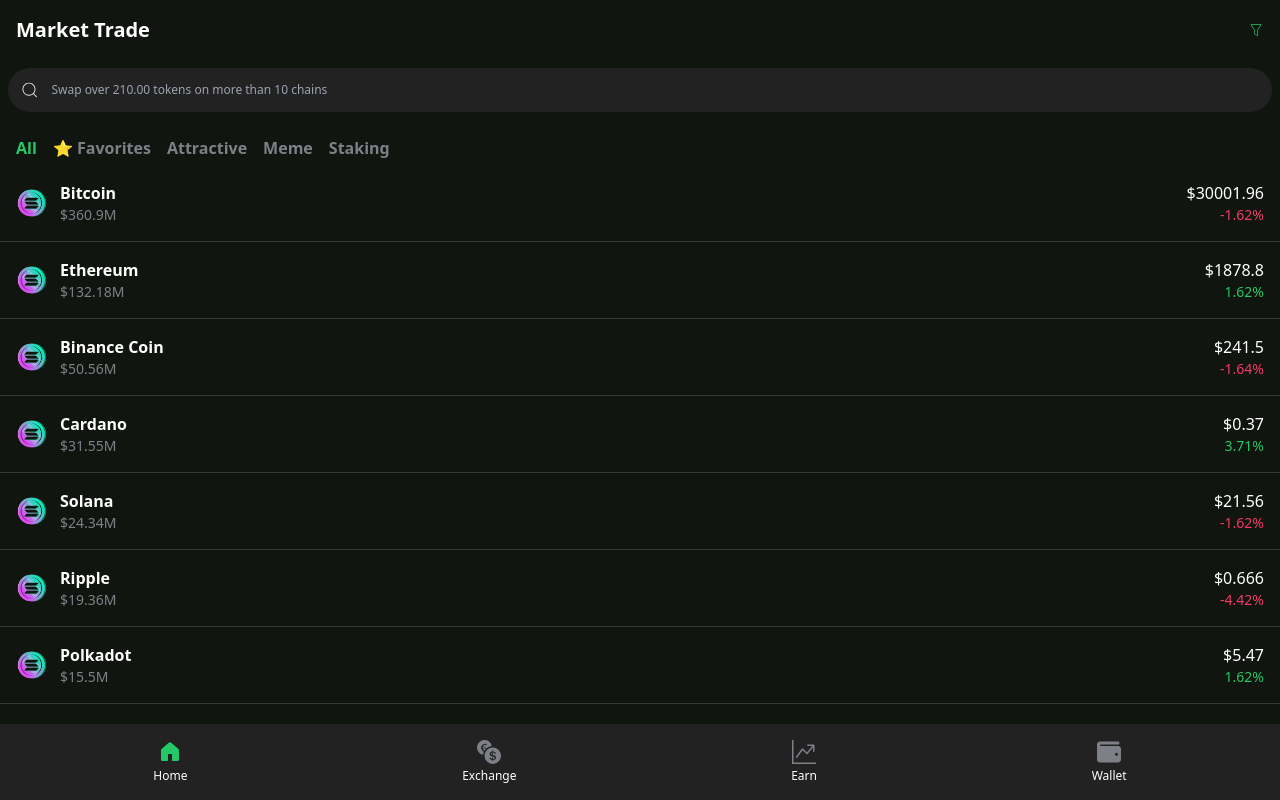
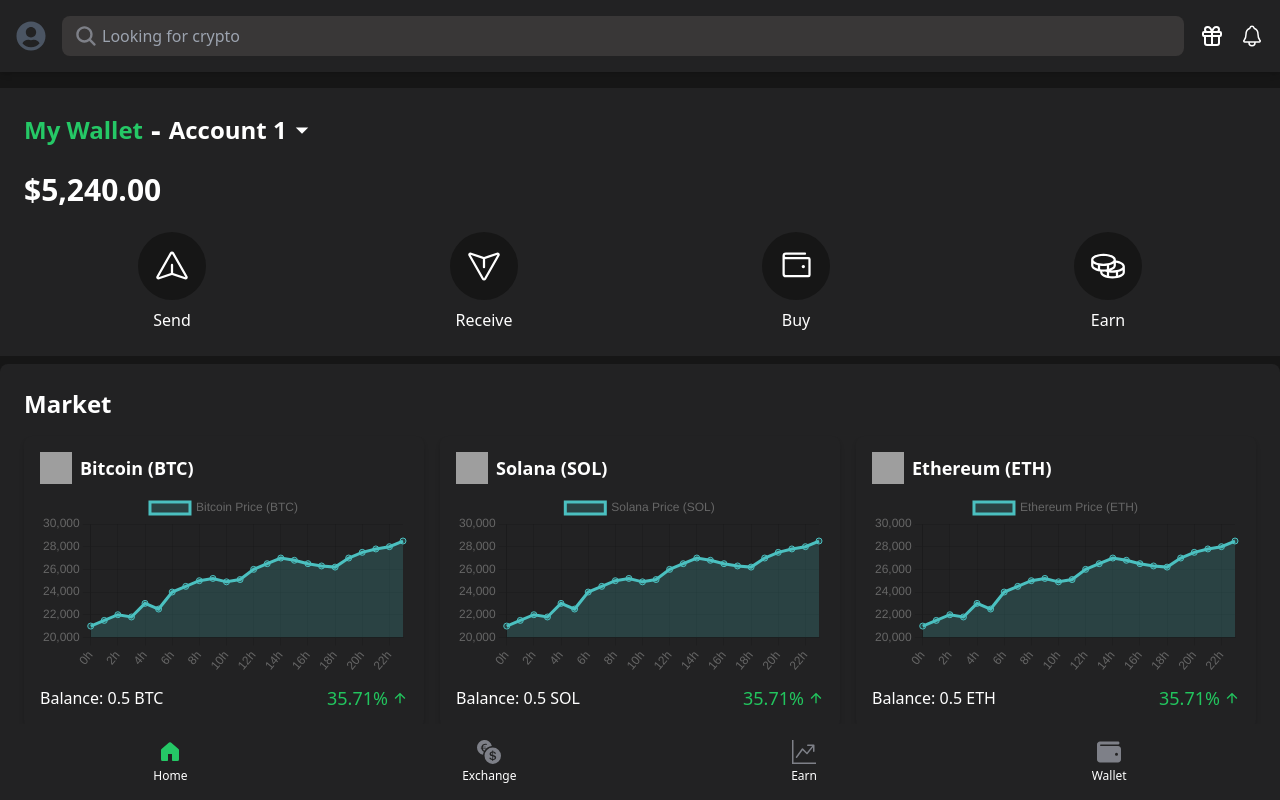
Before and after one commit to aleyamaliki/lyt-trading-fast, a React app: page / in a window 1280 px wide. Shown: the top 800 px of the page. Built offline with nearby package versions, Linux system fonts and the light colour scheme; grey boxes are pictures that could not be loaded; the HTML template or start-up script is replaced by a standard one.

Commit message:
home header, wallet, market graph added

```diff
--- a/package.json
+++ b/package.json
@@ -11,7 +11,10 @@
     "generate-pwa-assets": "pwa-assets-generator --preset minimal public/logo.svg"
   },
   "dependencies": {
+    "chart.js": "^4.4.4",
+    "lucide-react": "^0.447.0",
     "react": "^18.3.1",
+    "react-chartjs-2": "^5.2.0",
     "react-dom": "^18.3.1",
     "react-icons": "^5.3.0"
   },
--- a/src/App.jsx
+++ b/src/App.jsx
@@ -1,39 +1,18 @@
 import React, { useState, useEffect } from "react";
-import CollapsibleHeader from "./components/CollapsibleHeader.jsx";
-import CryptoList from "./components/CryptoList.jsx";
 import BottomNavigation from "./components/BottomNavigation.jsx";
-import { cryptoData } from "./dummyData/cryptoData.js";
+import HomeHeader from "./components/NavBar/HomeHeader.jsx";
+import Wallet from "./components/Wallet.jsx";
+import ExchangeMarket from "./components/ExchangeMarket.jsx";
+import MarketGraph from "./components/MarketGraph.jsx";
 
 const App = () => {
-  const [activeTab, setActiveTab] = useState("All");
   const [activeNavTab, setActiveNavTab] = useState("Home");
-  const [searchTerm, setSearchTerm] = useState("");
-  const [filteredCryptoData, setFilteredCryptoData] = useState(cryptoData);
-
-  const tabs = ["All", "⭐ Favorites", "Attractive", "Meme", "Staking"];
-
-  useEffect(() => {
-    const filtered = cryptoData.filter((crypto) =>
-      crypto.name.toLowerCase().includes(searchTerm.toLowerCase())
-    );
-    setFilteredCryptoData(filtered);
-  }, [searchTerm]);
-
-  const handleSearch = (term) => {
-    setSearchTerm(term);
-  };
 
   return (
     <div className="bg-backdrop min-h-screen text-white">
-      <CollapsibleHeader
-        tabs={tabs}
-        activeTab={activeTab}
-        onTabChange={setActiveTab}
-        onSearch={handleSearch}
-      />
-      <div className="relative">
-        <CryptoList cryptoData={filteredCryptoData} />
-      </div>
+      <HomeHeader/>
+      <Wallet/>
+      <ExchangeMarket/>
       <BottomNavigation
         activeTab={activeNavTab}
         onTabChange={setActiveNavTab}
--- a/src/components/CollapsibleHeader.jsx
+++ b/src/components/CollapsibleHeader.jsx
@@ -1,5 +1,5 @@
 import React, { useState, useEffect } from "react";
-import Header from "./Header";
+import ExchangeHeader from "./ExchangeHeader";
 import SearchBar from "./SearchBar";
 import TabBar from "./TabBar";
 
@@ -26,7 +26,7 @@
         opacity: opacity,
       }}
     >
-      <Header />
+      <ExchangeHeader />
       <SearchBar onSearch={onSearch} />
       <TabBar tabs={tabs} activeTab={activeTab} onTabChange={onTabChange} />
     </div>
--- /dev/null
+++ b/src/components/ExchangeMarket.jsx
@@ -0,0 +1,16 @@
+import React from 'react';
+//import MarketGraph from './MarketGraph';
+import MarketOverview from './MarketGraph';
+
+const ExchangeMarket = () => {
+    return (
+        <div className="pb-2">
+        <div className="bg-menuDark p-6 rounded-lg shadow-lg text-white">
+            <h1 className="text-2xl font-bold mb-4">Market</h1>
+            <MarketOverview />
+        </div>
+        </div>
+    );
+};
+
+export default ExchangeMarket;
--- /dev/null
+++ b/src/components/MarketGraph.jsx
@@ -0,0 +1,59 @@
+import React from 'react';
+import marketGraphData from '../dummyData/marketGraphData'; // Import the dummy data
+import { Line } from 'react-chartjs-2';
+import { Chart, registerables } from 'chart.js'; // Import Chart.js components
+import { MdArrowUpward, MdArrowDownward } from 'react-icons/md'; // Import icons
+
+// Register Chart.js components
+Chart.register(...registerables);
+
+const Market = () => {
+    return (
+            <div className="grid grid-cols-1 md:grid-cols-3 gap-4">
+                {marketGraphData.map((crypto) => {
+                    const data = {
+                        labels: Array.from({ length: crypto.priceHistory.length }, (_, i) => `${i}h`),
+                        datasets: [
+                            {
+                                label: `${crypto.name} Price (${crypto.currency})`,
+                                data: crypto.priceHistory,
+                                borderColor: 'rgba(75, 192, 192, 1)',
+                                backgroundColor: 'rgba(75, 192, 192, 0.2)',
+                                fill: true,
+                            },
+                        ],
+                    };
+
+                    // Calculate percentage change
+                    const firstPrice = crypto.priceHistory[0];
+                    const lastPrice = crypto.priceHistory[crypto.priceHistory.length - 1];
+                    const percentageChange = ((lastPrice - firstPrice) / firstPrice) * 100;
+
+                    return (
+                        <div key={crypto.id} className="bg-menuDark p-4 rounded-lg shadow-md">
+                            <div className="flex items-center mb-2">
+                                <img src={crypto.logo} alt={`${crypto.name} logo`} className="w-8 h-8 mr-2" />
+                                <h2 className="text-lg font-semibold text-white">{crypto.name} ({crypto.currency})</h2>
+                            </div>
+                            <Line data={data} options={{ responsive: true }} />
+                            <div className="flex justify-between items-center mt-2">
+                                <p className="text-white">Balance: {crypto.balance} {crypto.currency}</p>
+                                <div className="flex items-center">
+                                    <p className={`text-lg ${percentageChange >= 0 ? 'text-green-500' : 'text-red-500'}`}>
+                                        {percentageChange.toFixed(2)}%
+                                    </p>
+                                    {percentageChange >= 0 ? (
+                                        <MdArrowUpward className="text-green-500 ml-1" />
+                                    ) : (
+                                        <MdArrowDownward className="text-red-500 ml-1" />
+                                    )}
+                                </div>
+                            </div>
+                        </div>
+                    );
+                })}
+            </div>
+    );
+};
+
+export default Market;
--- a/src/components/Header.jsx
+++ b/src/components/NavBar/ExchangeHeader.jsx
@@ -1,7 +1,7 @@
 import React from "react";
 import { CiFilter } from "react-icons/ci";
 
-const Header = () => {
+const ExchangeHeader = () => {
   return (
     <header className="flex justify-between items-center p-4 bg-surface text-white">
       <h1 className="text-xl font-bold">Market Trade</h1>
@@ -12,4 +12,4 @@
   );
 };
 
-export default Header;
+export default ExchangeHeader;
--- /dev/null
+++ b/src/components/NavBar/HomeHeader.jsx
@@ -0,0 +1,44 @@
+import React from 'react';
+import { FaSearch, FaUserCircle } from 'react-icons/fa';
+import { IoNotificationsOutline, IoSearch  } from 'react-icons/io5';
+import { LuGift  } from 'react-icons/lu';
+
+const HomeHeader = () => {
+    return (
+        <header className="pb-4">
+        <div className="bg-menuDark p-4 shadow-md flex justify-between items-center w-full">
+            {/* Profile Icon */}
+            <div className="flex items-center">
+                <FaUserCircle className="text-gray-600 text-3xl" />
+            </div>
+
+            {/* Search Bar */}
+            <div className="flex-grow mx-4">
+                <div className="relative w-full">
+                    <input
+                        type="text"
+                        placeholder="Looking for crypto"
+                        className="w-full bg-line text-secondary rounded-lg pl-10 py-2 focus:outline-none"
+                    />
+                    <IoSearch className="absolute left-3 top-1/2 transform -translate-y-1/2 text-secondary text-2xl" />
+                </div>
+            </div>
+
+            {/* Icons Section */}
+            <div className="flex items-center space-x-4">
+                {/* Gift Icon */}
+                <button className="text-white text-2xl">
+                    <LuGift />
+                </button>
+
+                {/* Notification Icon */}
+                <button className="text-white text-2xl">
+                    <IoNotificationsOutline />
+                </button>
+            </div>
+            </div>
+        </header>
+    );
+};
+
+export default HomeHeader;
--- /dev/null
+++ b/src/components/Wallet.jsx
@@ -0,0 +1,61 @@
+import { FaPaperPlane, FaDownload, FaShoppingCart, FaCoins } from 'react-icons/fa';
+import { useState } from 'react';
+import { PiCoins, PiPaperPlane, PiWallet } from 'react-icons/pi';
+import { MdArrowDropDown } from 'react-icons/md';
+
+const Wallet = () => {
+    return (
+        <div className="pb-2">
+        <div className="p-6 bg-menuDark">
+            {/* Header Section */}
+            <div className="flex items-center mb-6">
+                <h1 className="text-2xl font-bold text-primary">My Wallet</h1>
+                <h1 className="text-3xl font-bold text-white px-2"> - </h1>
+                <h1 className="text-2xl font-bold text-white flex items-center">Account 1 <MdArrowDropDown className="text-3xl" /></h1>
+            </div>
+
+            {/* Balance Section */}
+            <div className="mb-6">
+                <p className="text-3xl font-bold">$5,240.00</p>
+            </div>
+
+            {/* Buttons Section */}
+            <div className="grid grid-cols-4 gap-4">
+                {/* Send */}
+                <div className="flex flex-col items-center">
+                    <div className="bg-backdrop text-white p-4 rounded-full mb-2">
+                        <PiPaperPlane className="text-4xl" />
+                    </div>
+                    <p className="text-white">Send</p>
+                </div>
+
+                {/* Receive */}
+                <div className="flex flex-col items-center">
+                    <div className="bg-backdrop text-white p-4 rounded-full mb-2">
+                        <PiPaperPlane className="text-4xl transform rotate-180" />
+                    </div>
+                    <p className="text-white">Receive</p>
+                </div>
+
+                {/* Buy */}
+                <div className="flex flex-col items-center">
+                    <div className="bg-backdrop text-white p-4 rounded-full mb-2">
+                        <PiWallet className="text-4xl" />
+                    </div>
+                    <p className="text-white">Buy</p>
+                </div>
+
+                {/* Earn */}
+                <div className="flex flex-col items-center">
+                    <div className="bg-backdrop text-white p-4 rounded-full mb-2">
+                        <PiCoins className="text-4xl" />
+                    </div>
+                    <p className="text-white">Earn</p>
+                </div>
+            </div>
+        </div>
+        </div>
+    );
+};
+
+export default Wallet;
--- /dev/null
+++ b/src/dummyData/marketGraphData.js
@@ -0,0 +1,31 @@
+const marketGraphData = [
+    {
+        id: 1,
+        name: 'Bitcoin',
+        logo: 'https://cryptologos.cc/logos/bitcoin-btc-logo.png?v=014',
+        currency: 'BTC',
+        priceHistory: [21000, 21500, 22000, 21800, 23000, 22500, 24000, 24500, 25000, 25200, 24900, 25100, 26000, 26500, 27000, 26800, 26500, 26300, 26200, 27000, 27500, 27800, 28000, 28500],
+        balance: 0.5,
+        change: 5.20
+    },
+    {
+        id: 2,
+        name: 'Solana',
+        logo: 'https://cryptologos.cc/logos/solana-sol-logo.png?v=035',
+        currency: 'SOL',
+        priceHistory: [21000, 21500, 22000, 21800, 23000, 22500, 24000, 24500, 25000, 25200, 24900, 25100, 26000, 26500, 27000, 26800, 26500, 26300, 26200, 27000, 27500, 27800, 28000, 28500],
+        balance: 0.5,
+        change: 5.20
+    },
+    {
+        id: 3,
+        name: 'Ethereum',
+        logo: 'https://cryptologos.cc/logos/versions/ethereum-eth-logo-colored.svg?v=035',
+        currency: 'ETH',
+        priceHistory: [21000, 21500, 22000, 21800, 23000, 22500, 24000, 24500, 25000, 25200, 24900, 25100, 26000, 26500, 27000, 26800, 26500, 26300, 26200, 27000, 27500, 27800, 28000, 28500],
+        balance: 0.5,
+        change: 5.20
+    },
+];
+
+export default marketGraphData;
```
Also changed, not shown: 1 other file (tests, documents, lock files or other folders).
